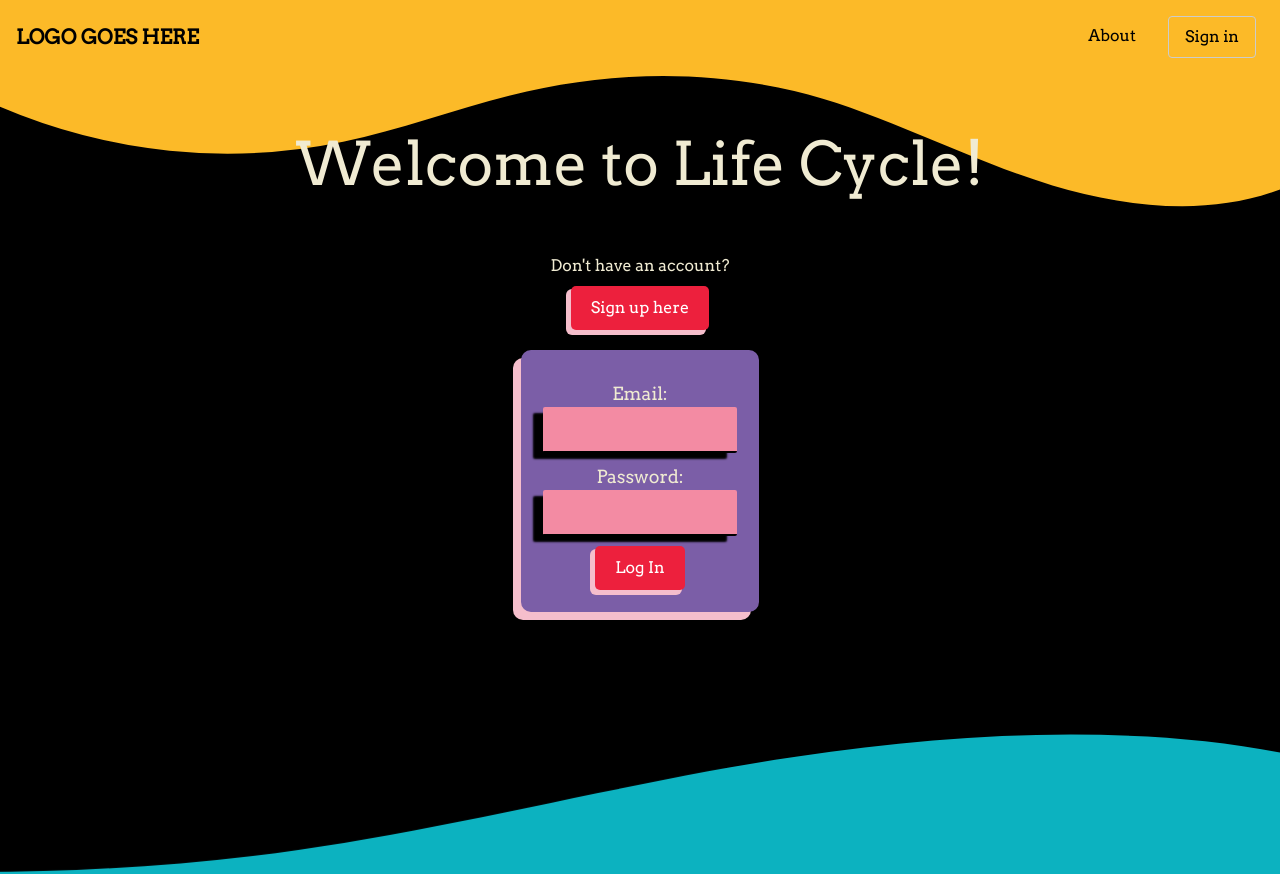
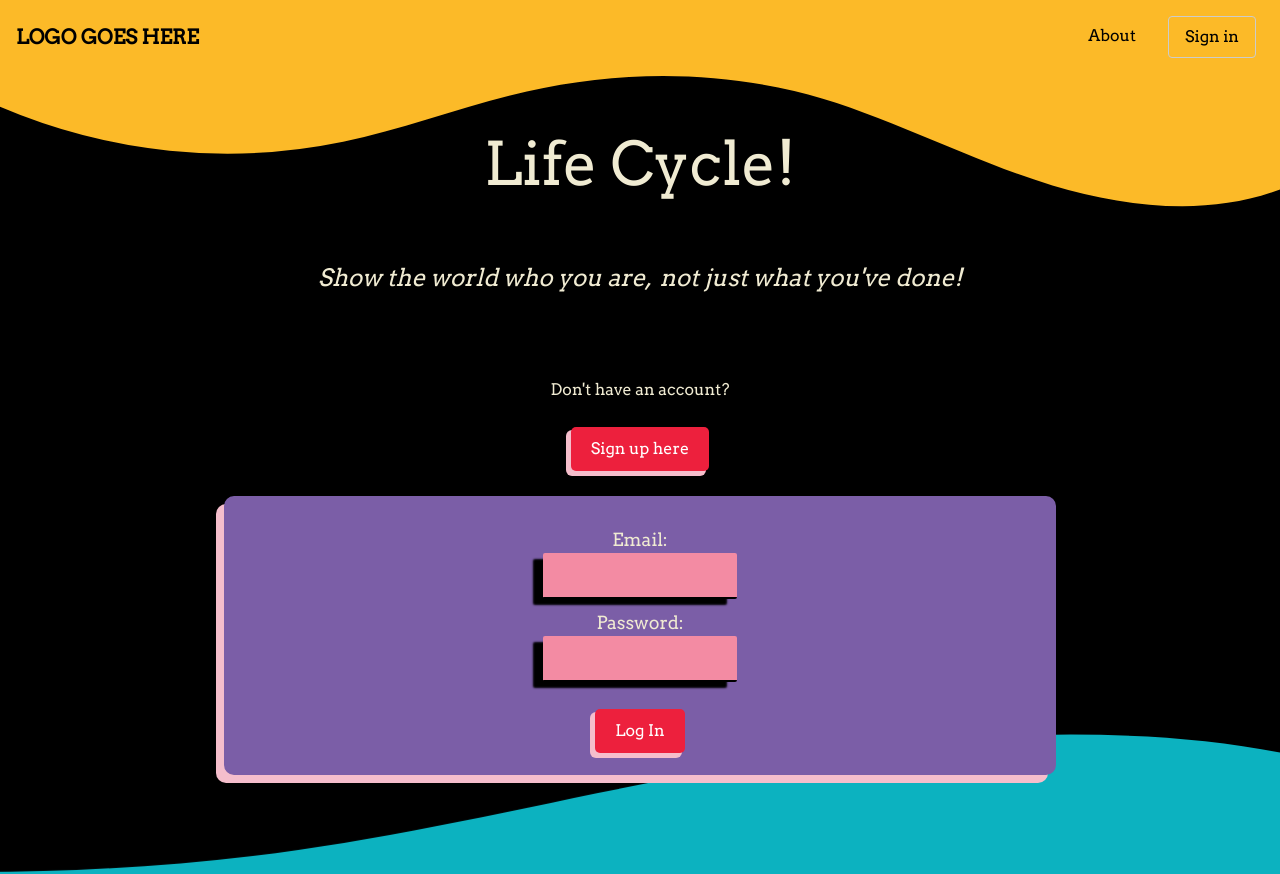
Before and after one commit to wfreemansmith/life-cycle-app, a Svelte app: page / in a window 1280 px wide. Built offline with nearby package versions, Linux system fonts and the light colour scheme.

Commit message:
styled the login page

```diff
--- a/src/components/Login.svelte
+++ b/src/components/Login.svelte
@@ -9,7 +9,7 @@
   import userStore from "../utils/userStore";
   import { getData } from "../utils/getdata";
 
-  const navigate = useNavigate()
+  const navigate = useNavigate();
   let isSignIn = false;
   let message = "";
 
@@ -61,7 +61,7 @@
       message = "Logged in!";
 
       const uid = userCredential.user.uid;
-      getData(uid); // Use uid instead of email
+      getData(uid);
 
       navigate("/account");
     } catch (err) {
@@ -97,7 +97,9 @@
   };
 </script>
 
-<main class="flex bg-black flex-col items-center w-screen h-full min-h-screen relative">
+<main
+  class="flex bg-black flex-col items-center w-screen h-full min-h-screen relative"
+>
   <div class="custom-shape-divider-top-1680002298">
     <svg
       data-name="Layer 1"
@@ -112,9 +114,10 @@
     </svg>
   </div>
 
-  <h1 class="px-3 my-14 py-1 text-6xl text-[#f0ebd2] z-1">
-    Welcome to Life Cycle!
-  </h1>
+  <h1 class="px-3 my-14 py-1 text-6xl text-[#f0ebd2] z-1">Life Cycle!</h1>
+  <p class="px-3 mt-1 mb-20 py-1 text-2xl z-1">
+    <em>Show the world who you are, &nbsp;not just what you've done!</em>
+  </p>
 
   {#if isSignIn}
     <p>Already created an account?</p>
@@ -162,7 +165,7 @@
       <button class="button" type="submit">Log In</button>
     </form>
   {/if}
-  <p class="mt-2">{message ? message : ""}</p>
+  <p class="message mt-2">{message ? message : ""}</p>
   <div class="custom-shape-divider-bottom-1680002532">
     <svg
       data-name="Layer 1"
@@ -179,6 +182,15 @@
 </main>
 
 <style>
+  .message {
+    font-size: 1.5rem;
+    color: white;
+    margin-top: 1rem;
+    padding: 0.5rem;
+
+    border-radius: 0.25rem;
+  }
+
   p {
     color: #f0ebd2;
   }
@@ -193,10 +205,11 @@
     align-items: center;
     border: 2px solid #7b5ea7;
     padding: 20px;
-    margin-top: 20px;
+    margin-top: 25px;
     height: fit-content;
     background-color: #7b5ea7;
     border-radius: 10px;
+    width: 65%;
 
     box-shadow: -8px 8px #f5becc;
     z-index: 1;
@@ -231,7 +244,7 @@
     font-size: 16px;
     cursor: pointer;
     box-shadow: -4px 4px 0px 1px #f5becc;
-    margin-top: 8px;
+    margin-top: 25px;
   }
 
   img {
--- a/src/components/Nav.svelte
+++ b/src/components/Nav.svelte
@@ -6,7 +6,7 @@
   import { onMount } from "svelte";
   import userStore from "../utils/userStore";
 
-  const navigate = useNavigate()
+  const navigate = useNavigate();
 
   let loggedInUser;
   $: userStore.subscribe((user) => {
```
